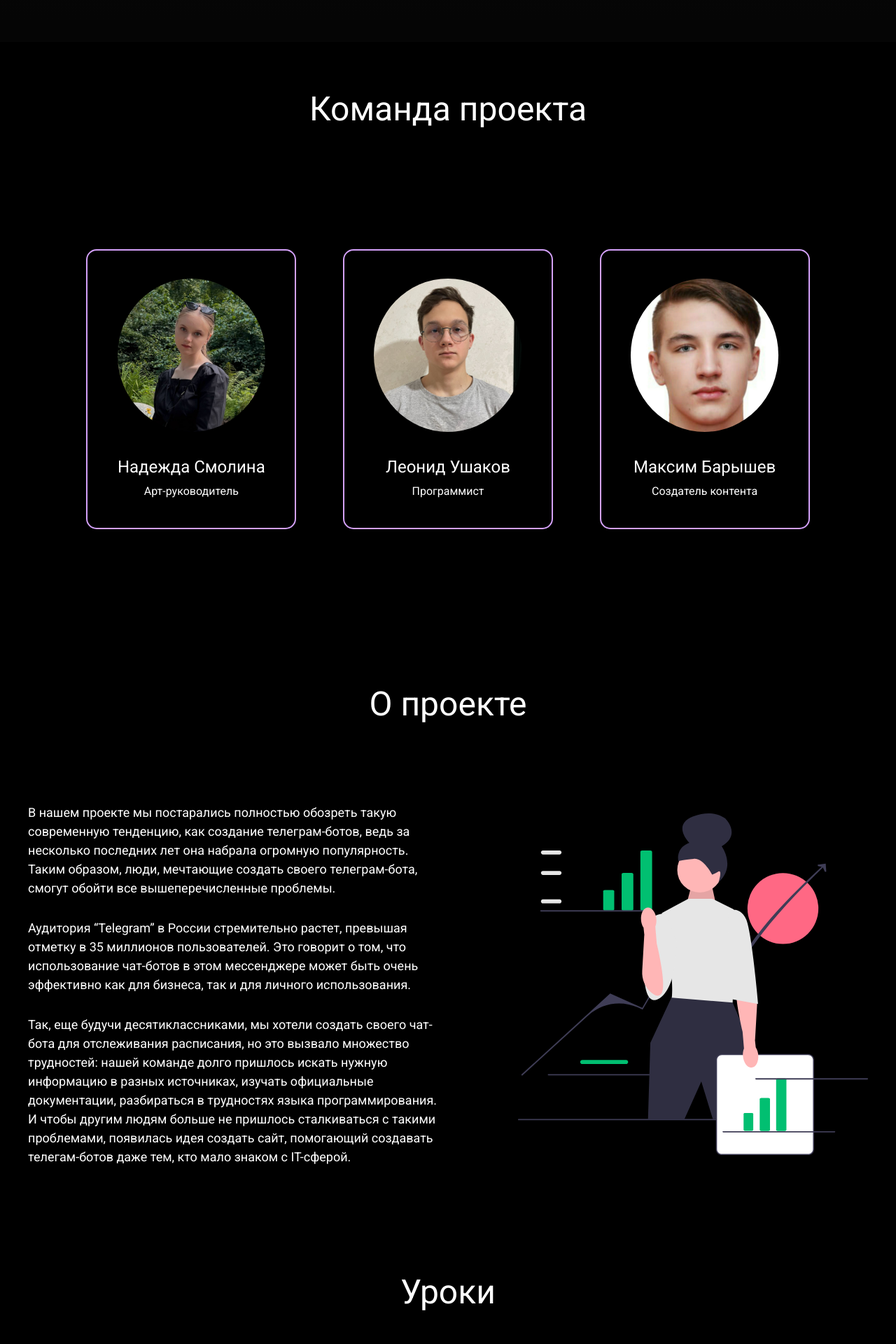
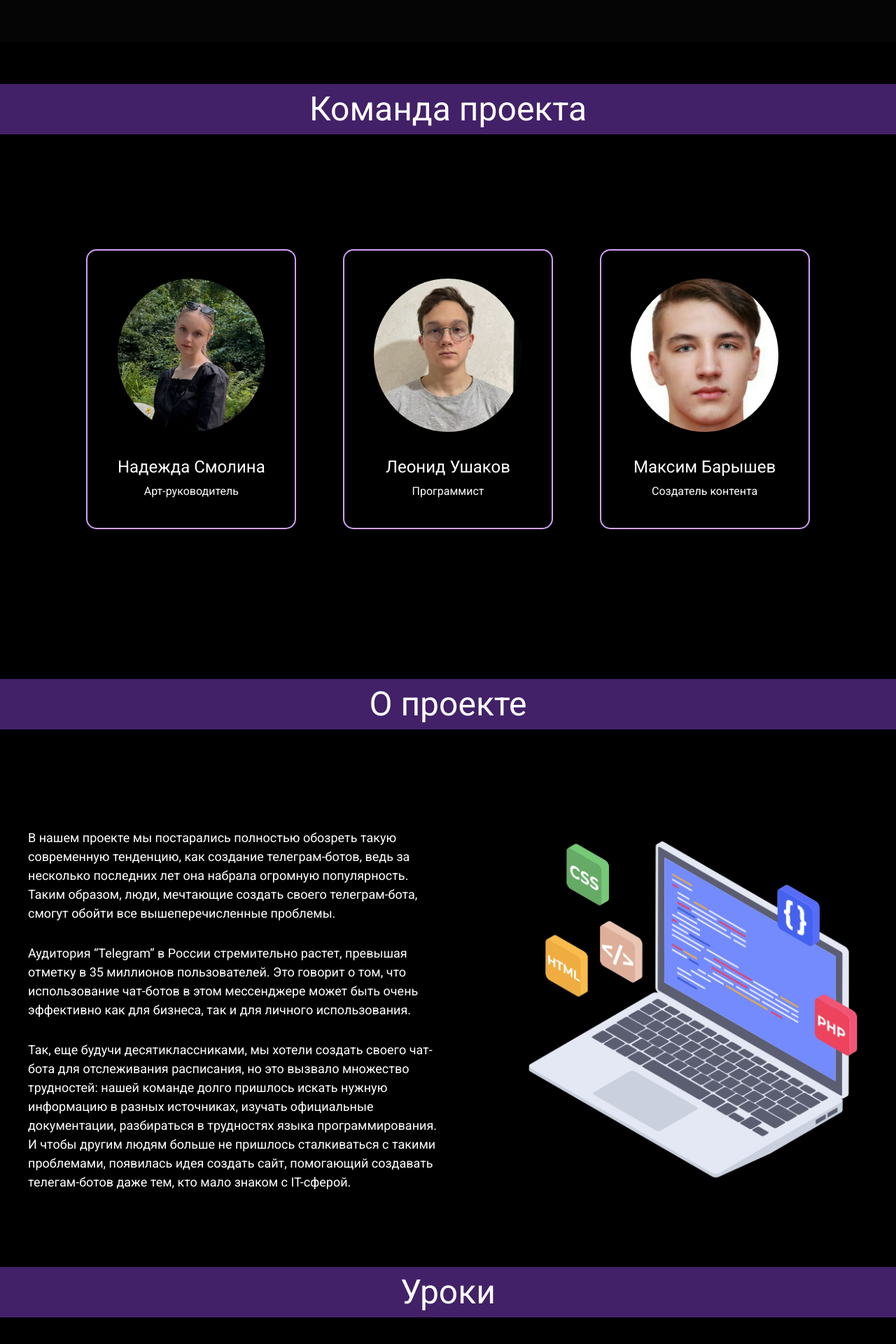
Before and after one commit to gammbol/howtobot-react, a React (Create React App) app: page / in a window 1280 px wide. Shown: the part 740-2660 px from the top of the page at 70% size. Built offline with nearby package versions, Linux system fonts and the light colour scheme; grey boxes are pictures that could not be loaded.

Commit message:
finished website

```diff
--- a/src/components/About/AboutElements.js
+++ b/src/components/About/AboutElements.js
@@ -34,6 +34,7 @@ export const AboutHeading = styled.h1`
   text-align: center;
   font-size: 48px;
   color: #fff;
+  background-color: #422168;
 
   @media screen and (max-width: 768px) {
     font-size: 36px;
--- a/src/components/AboutProject/AboutProjectElements.js
+++ b/src/components/AboutProject/AboutProjectElements.js
@@ -22,6 +22,9 @@ export const AboutProjectHeading = styled.div`
   text-align: center;
   font-size: 48px;
   color: #fff;
+  width: 100%;
+  overflow: hidden;
+  background-color: #422168;
 
   @media screen and (max-width: 768px) {
     //font-size: 24px;
--- a/src/components/AboutProject/index.js
+++ b/src/components/AboutProject/index.js
@@ -1,5 +1,5 @@
 import React from "react";
-import Img from "../../images/AboutProject.svg";
+import Img from "../../images/AboutProject.png";
 import {
   AboutProjectContainer,
   AboutProjectContentContainer,
@@ -14,8 +14,8 @@ import {
 function AboutProject(props) {
   return (
     <AboutProjectSection id="aboutProject">
+      <AboutProjectHeading>О проекте</AboutProjectHeading>
       <AboutProjectContainer>
-        <AboutProjectHeading>О проекте</AboutProjectHeading>
         <AboutProjectContentContainer>
           <AboutProjectDescWrapper>
             <AboutProjectDesc>
--- a/src/components/Lessons/LessonsElements.js
+++ b/src/components/Lessons/LessonsElements.js
@@ -4,7 +4,7 @@ export const KeenSlider = styled.section`
   height: 700px;
   margin-top: 40px;
 
-  @media screen and (max-width: 768px) {
+  @media screen and(max-width: 768px) {
     height: auto;
     margin-bottom: 50px;
   }
@@ -13,14 +13,13 @@ export const KeenSlider = styled.section`
 export const KeenSliderContainer = styled.div`
   max-width: 1300px;
   margin: 0 auto;
-
-  height: 100%;
 `;
 
 export const KeenSliderHeading = styled.h1`
   font-size: 48px;
   color: #fff;
   text-align: center;
+  background-color: #422168;
 `;
 
 export const SliderContainer = styled.div`
--- a/src/components/Lessons/index.js
+++ b/src/components/Lessons/index.js
@@ -38,8 +38,8 @@ export default () => {
 
   return (
     <KeenSlider id="lessons">
+      <KeenSliderHeading>Уроки</KeenSliderHeading>
       <KeenSliderContainer>
-        <KeenSliderHeading>Уроки</KeenSliderHeading>
         <SliderContainer>
           <BtnWrapper onClick={prevSlide}>
             <BtnPrev src={LeftArrow} />
```
Also changed, not shown: src/images/AboutProject.png (added).
